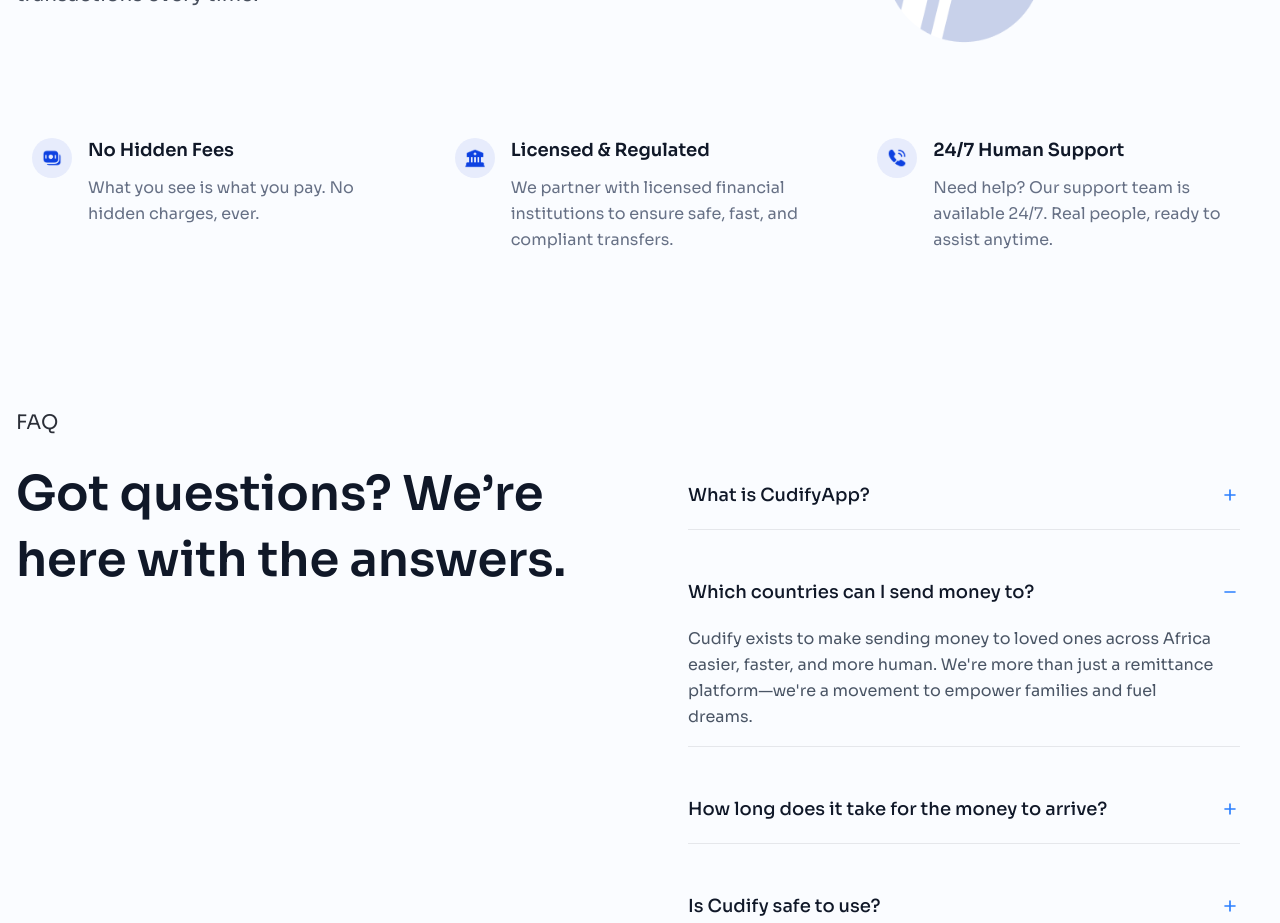
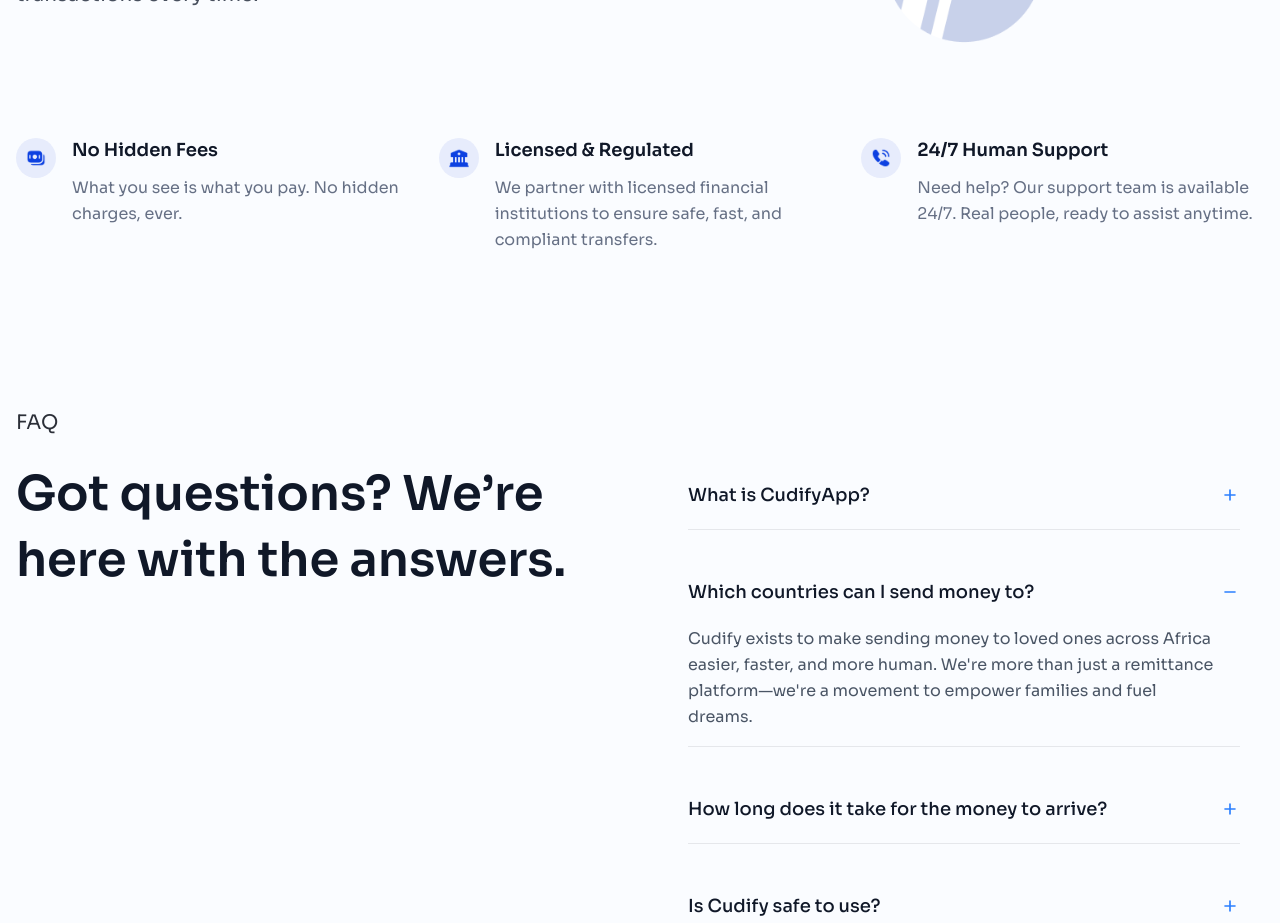
Before and after one commit to Joesef127/cudify, a React (Vite) app: page / in a window 1280 px wide. Shown: the part 6460-7383 px from the top of the page. Built offline with nearby package versions, Linux system fonts and the light colour scheme.

Commit message:
chore: edited security card

```diff
--- a/src/components/ui/SecurityCard.tsx
+++ b/src/components/ui/SecurityCard.tsx
@@ -6,7 +6,7 @@
       className="
         flex items-start gap-3 sm:gap-4
         transition-colors rounded-2xl
-        py-3 px-2 sm:px-3 md:px-4
+        py-3
         w-full max-w-full sm:max-w-md
       "
     >
```
